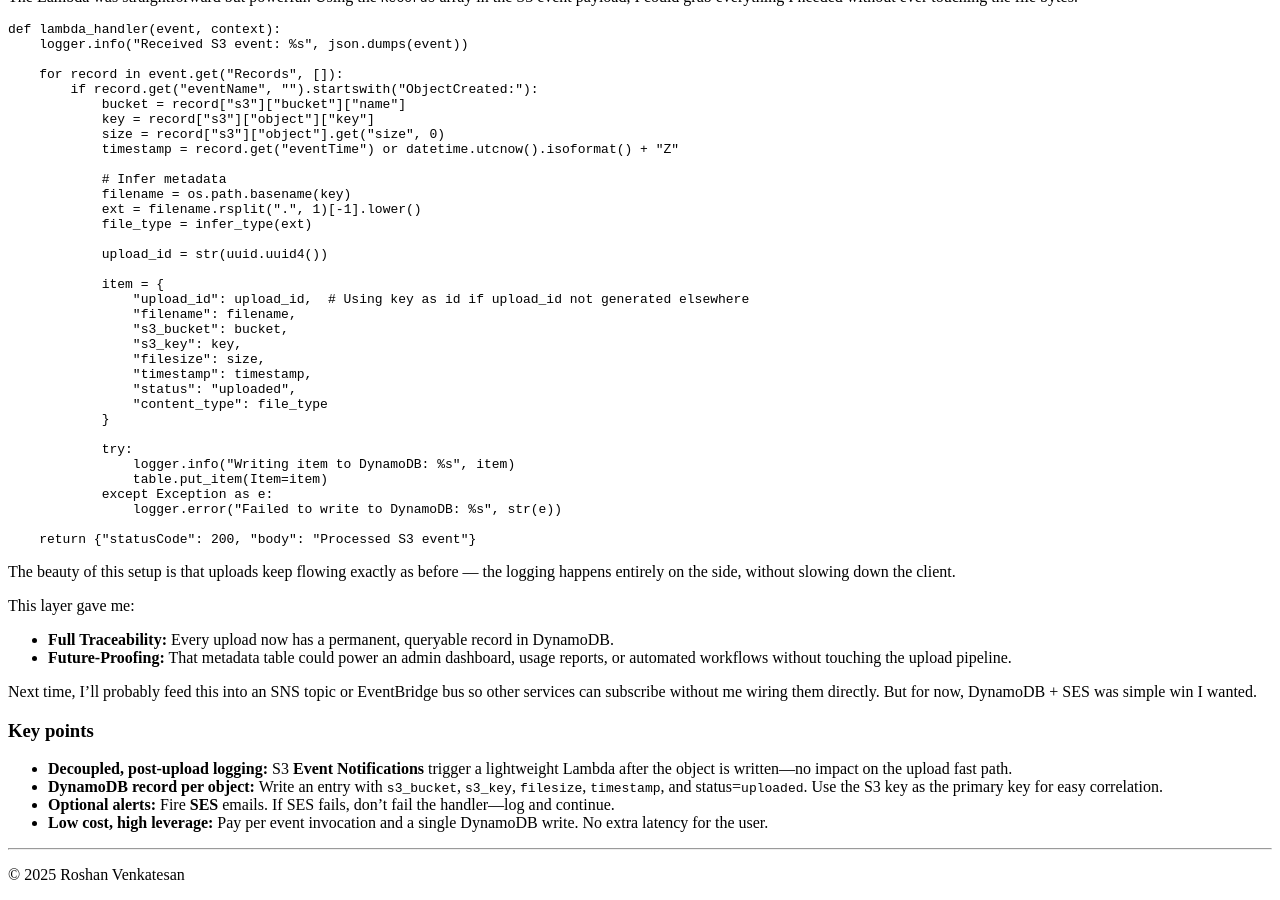
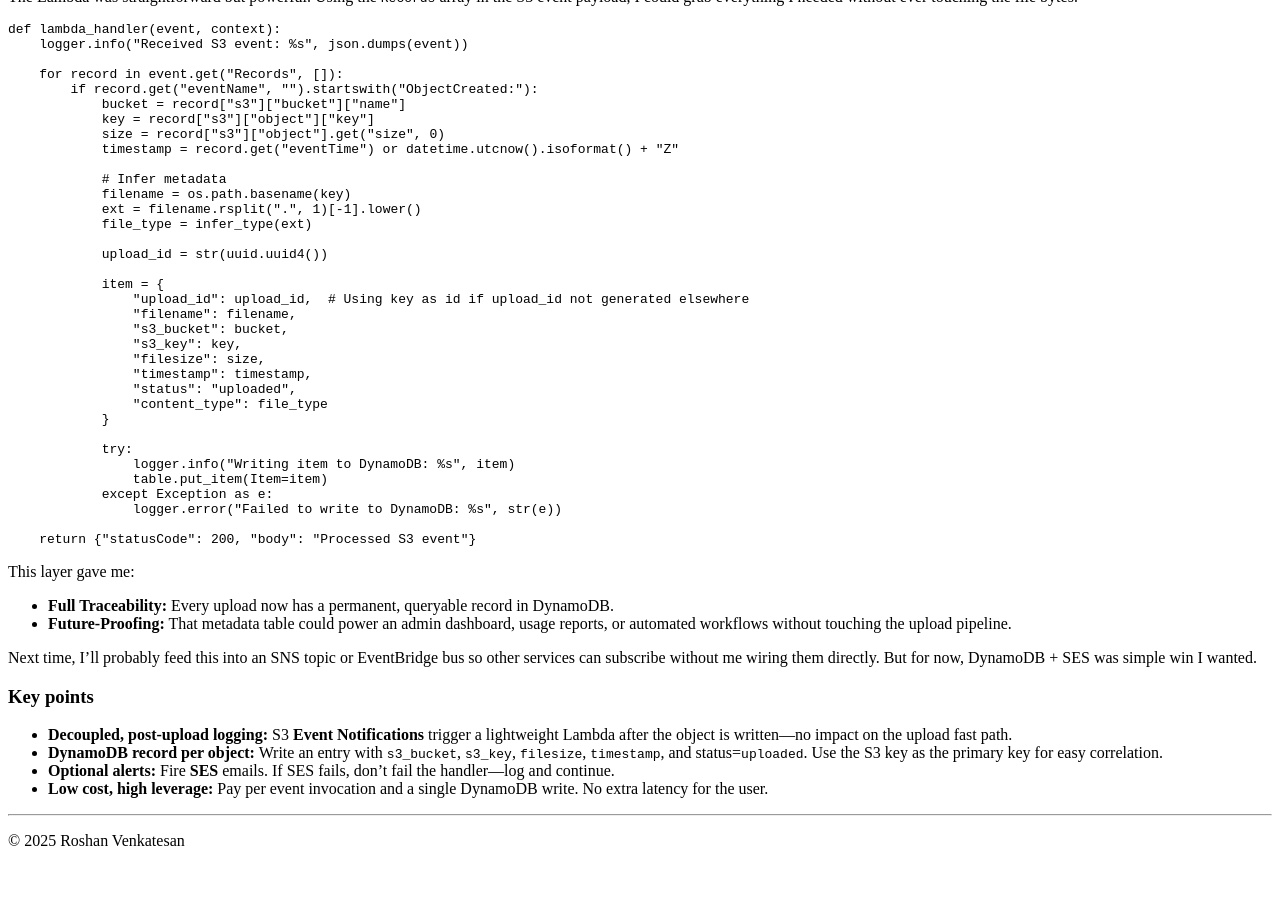
Before and after one commit to Roshan-AWS-Personal/roshan-aws-personal.github.io, a Jekyll site: the page built from _chapters/06-event-driven-logging-notifications.md, in a window 1280 px wide and 900 px high, scrolled down 1134 px. Built offline with Jekyll 4.4.1, drawn with Linux system fonts in a browser that asks for light colours; after the commit the page ends 2000 px from its top, so only the background shows below that.

Commit message:
fixed line

````diff
--- a/_chapters/06-event-driven-logging-notifications.md
+++ b/_chapters/06-event-driven-logging-notifications.md
@@ -74,8 +74,6 @@ def lambda_handler(event, context):
     return {"statusCode": 200, "body": "Processed S3 event"}
 ```
 
-The beauty of this setup is that uploads keep flowing exactly as before — the logging happens entirely on the side, without slowing down the client.
-
 This layer gave me:
 - **Full Traceability:** Every upload now has a permanent, queryable record in DynamoDB.
 - **Future-Proofing:** That metadata table could power an admin dashboard, usage reports, or automated workflows without touching the upload pipeline.
````
